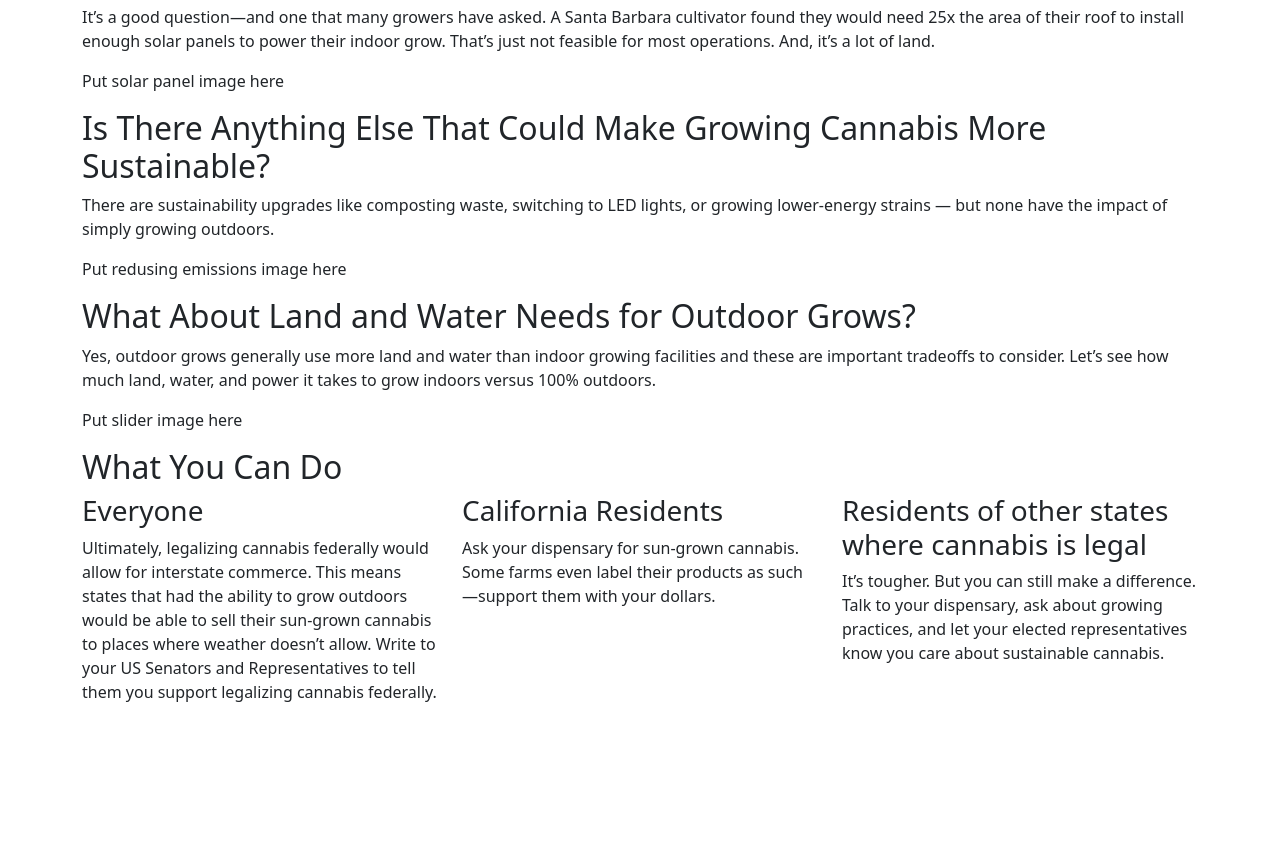
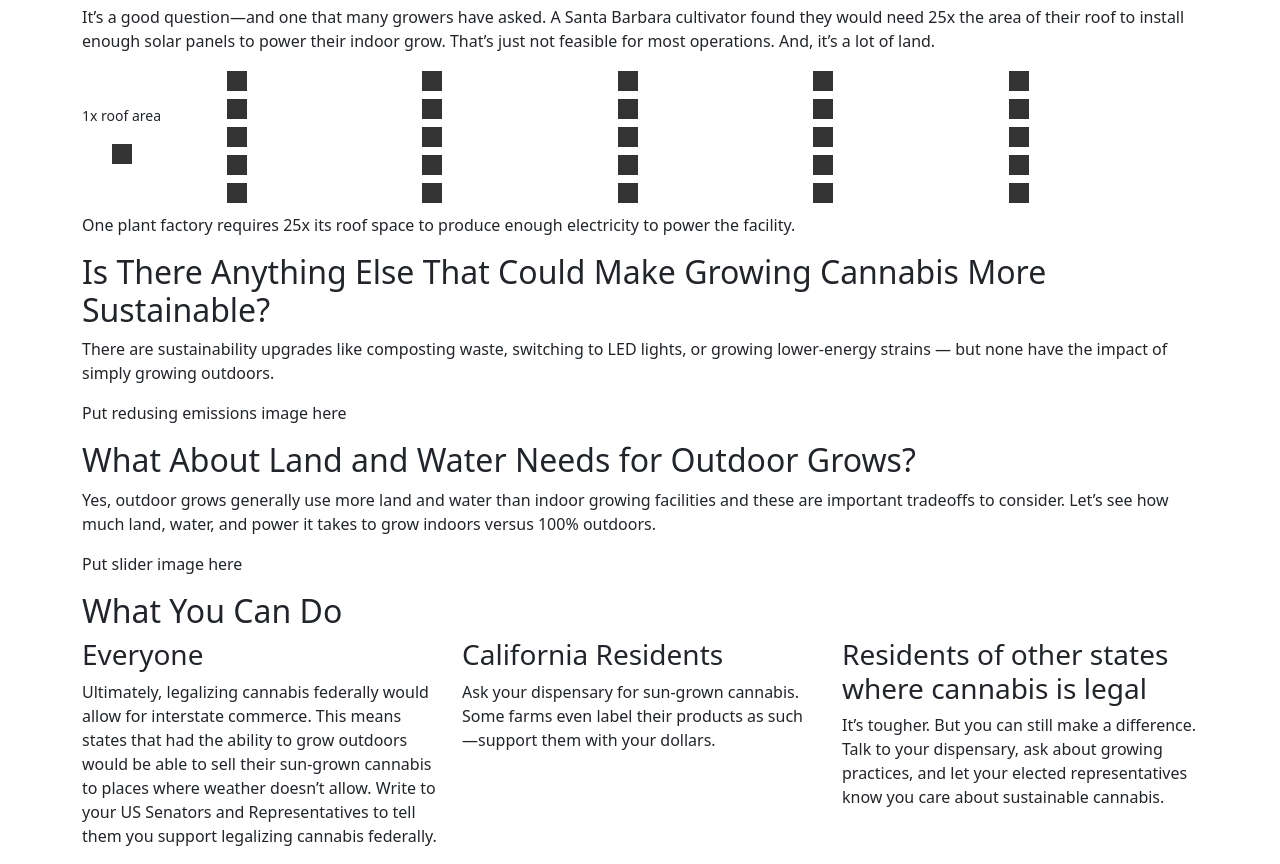
Before and after one commit to fbrittingham14/energyandcannabis, a plain HTML site: page index.html in a window 1280 px wide. Shown: the part 1659-2523 px from the top of the page. Before the commit the page ends 2379 px from the top, so only its background shows below. Drawn offline with nearby package versions, Linux system fonts and the light colour scheme.

Commit message:
Added 25x square solar visual

```diff
--- a/index.html
+++ b/index.html
@@ -5,6 +5,21 @@
     <title>Your Cannabis Isn’t As Green As You Think</title>
     <meta name="viewport" content="width=device-width, initial-scale=1">
     <link href="https://cdn.jsdelivr.net/npm/bootstrap@5.3.0/dist/css/bootstrap.min.css" rel="stylesheet">
+    <style>
+        .square {
+          width: 20px;
+          height: 20px;
+          background-color: #333;
+          display: inline-block;
+          margin: 2px;
+        }
+        .grid-25 {
+          display: grid;
+          grid-template-columns: repeat(5, 1fr);
+          gap: 4px;
+          margin-left: 40px;
+        }
+      </style>
   </head>
   <body>
     <div class="container text-center mt-5">
@@ -143,10 +158,20 @@
                 </p>
             </div>
         </div>
-        <div class="row">
-            <div class="col">
-                <p>Put solar panel image here</p>
+        <div class="row align-items-center">
+            <div class="col-auto text-center">
+                <p class="small mt-1">1x roof area</p>
+                <div class="square"></div>
             </div>
+            <div class="col grid-25">
+                <!-- 25 squares -->
+                <div class="square"></div><div class="square"></div><div class="square"></div><div class="square"></div><div class="square"></div>
+                <div class="square"></div><div class="square"></div><div class="square"></div><div class="square"></div><div class="square"></div>
+                <div class="square"></div><div class="square"></div><div class="square"></div><div class="square"></div><div class="square"></div>
+                <div class="square"></div><div class="square"></div><div class="square"></div><div class="square"></div><div class="square"></div>
+                <div class="square"></div><div class="square"></div><div class="square"></div><div class="square"></div><div class="square"></div>
+            </div>
+            <p class="mt-2">One plant factory requires 25x its roof space to produce enough electricity to power the facility.</p>
         </div>
     </div>
 
```
